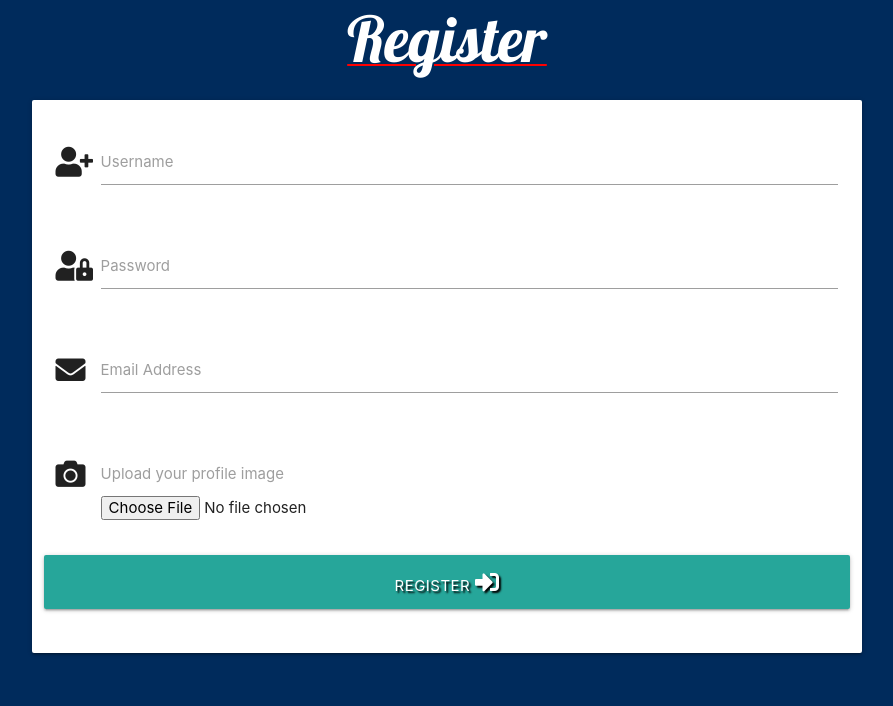
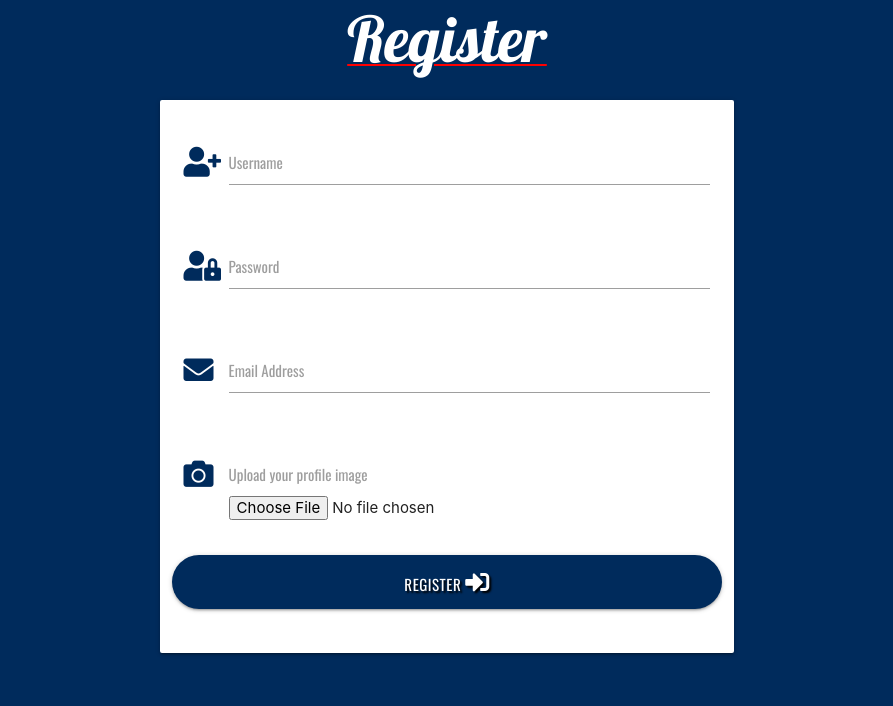
Before and after one commit to tomossmith/MS3-Foodie, a Flask app: page /register in a window 1280 px wide. Shown: the part 94-800 px from the top of the page, without its empty margins (193-1086 px from the left). Run offline with Flask 2, Linux system fonts and the light colour scheme; some libraries are stand-ins or nearby versions.

Commit message:
POST function enabled to Registration form and CSS applied to the form and alert

```diff
--- a/app.py
+++ b/app.py
@@ -32,6 +32,24 @@ def get_recipes():
 
 @app.route("/register", methods=["GET", "POST"])
 def register():
+    if request.method == "POST":
+        # CHECK IF USERNAME ALREADY EXISTS IN DB
+        existing_user = mongo.db.users.find_one(
+            {"username": request.form.get("username").lower()})
+
+        if existing_user:
+            flash("Sorry, This Username already exists!")
+            return redirect(url_for("register"))
+
+        register = {
+            "username": request.form.get("username").lower(),
+            "password": generate_password_hash(request.form.get("password")),
+        }
+        mongo.db.users.insert_one(register)
+
+        # PLACE NEW USER INTO 'SESSION COOKIE'
+        session["user"] = request.form.get("username").lower()
+        flash("Registration Successful!")
     return render_template("register.html")
 
 
--- a/static/css/style.css
+++ b/static/css/style.css
@@ -20,6 +20,30 @@ p {
     font-family: 'Oswald', sans-serif;
 }
 
+/* Form Elements */
+
+form i {
+    color: #002b5c;
+}
+
+label {
+    font-family: 'Oswald', sans-serif;
+}
+
+/* Focus Color */
+.input-field input:focus + label {
+    color: #002b5c !important;
+}
+
+.active {
+    color: #135caf !important;
+}
+
+/* label underline focus color */
+.row .input-field input:focus {
+    border-bottom: 1px solid #002b5c!important;
+    box-shadow: 0 1px 0 0 #135caf !important
+}
 .uppercase {
     text-transform: uppercase;
 }
@@ -58,6 +82,35 @@ nav li a {
     padding-bottom: 2px;
 }
 
+.alert .card-content h5 {
+    font-family: 'Oswald', sans-serif;
+    font-weight: bold;
+    font-size: 2em;
+    color: #002b5c;
+}
+
+.alert .card-content h5 i {
+    color: rgb(228, 5, 5);
+    font-size: 1.5em;
+}
+
+/* Buttons */
+.default-button {
+    font-family: 'Oswald', sans-serif;
+    color: white;
+    background: #002b5c;
+    border-radius: 3em;
+    padding: 1em;
+}
+
+.default-button i {
+    color: white;
+}
+
+.default-button:hover {
+    background-color: #135caf;
+}
+
 /* Index Page */
 #hero-img {
     width: 100%;
--- a/templates/base.html
+++ b/templates/base.html
@@ -41,9 +41,29 @@
         </ul>
     </header>
 
-    {% block content %}
+    <section>
+        <!-- FLASH MESSAGE DISPLAY -->
+        {% with messages = get_flashed_messages() %}
+            {% if messages %}
+                {% for message in messages %}
 
-    {% endblock %}
+                    <div class="alert card blue lighten-4">
+                        <div class="card-content center-align">
+                            <h5 class="center-align"><i class="fas fa-info-circle alert-icon"></i>
+                                <br> {{ message }}</h5>
+                        </div>
+                    </div>
+
+                {% endfor %}
+            {% endif %}
+        {% endwith %}
+    </section>
+
+    <main class="container">
+        {% block content %}
+
+        {% endblock %}
+    </main>
 
     <script src="https://code.jquery.com/jquery-3.5.1.min.js"
         integrity="sha256-9/aliU8dGd2tb6OSsuzixeV4y/faTqgFtohetphbbj0=" crossorigin="anonymous"></script>
--- a/templates/register.html
+++ b/templates/register.html
@@ -11,7 +11,8 @@
                 <div class="row">
                     <div class="input-field col s12">
                         <i class="fas fa-user-plus prefix"></i>
-                        <input id="username" name="username" type="text" class="validate">
+                        <input id="username" name="username" type="text" class="validate" minlength="4" maxlength="15"
+                            pattern="^[a-zA-Z0-9]{4,15}$" required>
                         <label for="username">Username</label>
                     </div>
                 </div>
@@ -20,7 +21,8 @@
                 <div class="row">
                     <div class="input-field col s12">
                         <i class="fas fa-user-lock prefix"></i>
-                        <input id="password" name="password" type="password" class="validate">
+                        <input id="password" name="password" type="password" minlength="5" maxlength="15"
+                            pattern="^[a-zA-Z0-9]{5,15}$" class="validate" required>
                         <label for="password">Password</label>
                     </div>
                 </div>
@@ -29,7 +31,8 @@
                 <div class="row">
                     <div class="input-field col s12">
                         <i class="fas fa-envelope prefix"></i>
-                        <input id="email" name="email" type="email" class="validate">
+                        <input id="email" name="email" type="email" pattern="[a-z0-9._%+-]+@[a-z0-9.-]+\.[a-z]{2,}$"
+                            class="validate">
                         <label for="email">Email Address</label>
                     </div>
                 </div>
@@ -48,7 +51,7 @@
 
                 <!-- REGISTRATION SUBMIT BUTTON-->
                 <div class="row">
-                    <button type="submit" class="col s12 btn-large text-shadow">
+                    <button type="submit" class="col s12 btn-large text-shadow default-button">
                         Register <i class="fas fa-sign-in-alt"></i>
                     </button>
                 </div>
```
Also changed, not shown: CI - Project Requirements.txt (deleted, +0 -16 lines).
